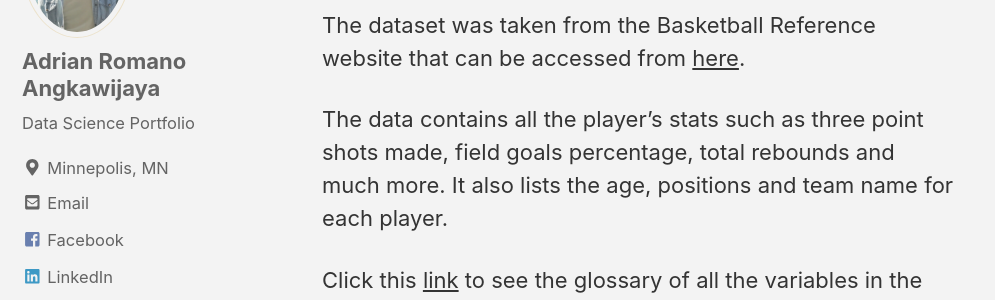
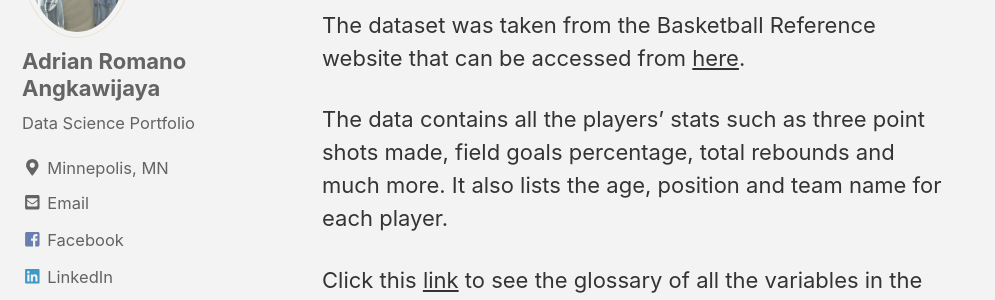
Before and after one commit to adrianromano/adrianromano.github.io, a Jekyll site: the page built from _posts/2018-06-10-nba.md, in a window 1280 px wide and 900 px high, scrolled down 1053 px. Shown: the part 154-454 px from the top of the window, without its empty margins (0-995 px from the left). Built offline with Jekyll 4.4.1, drawn with Linux system fonts in a browser that asks for light colours; nearby versions of some CDN libraries.

Commit message:
new gith

```diff
--- a/_posts/2018-06-10-nba.md
+++ b/_posts/2018-06-10-nba.md
@@ -11,7 +11,7 @@
 
 The dataset was taken from the Basketball Reference website that can be accessed from [here](https://www.basketball-reference.com/leagues/NBA_2018_per_game.html).
 
-The data contains all the player's stats such as three point shots made, field goals percentage, total rebounds and much more. It also lists the age, positions and team name for each player.
+The data contains all the players' stats such as three point shots made, field goals percentage, total rebounds and much more. It also lists the age, position and team name for each player.
 
 Click this [link](https://www.basketball-reference.com/about/glossary.html) to see the glossary of all the variables in the data.
 
```
